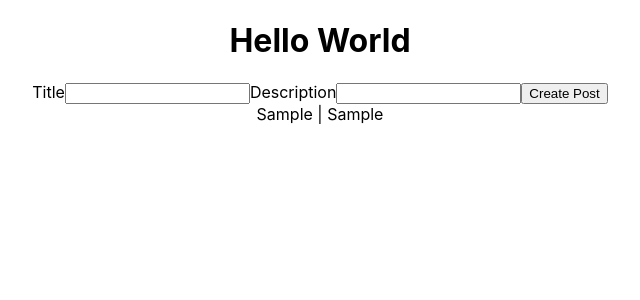
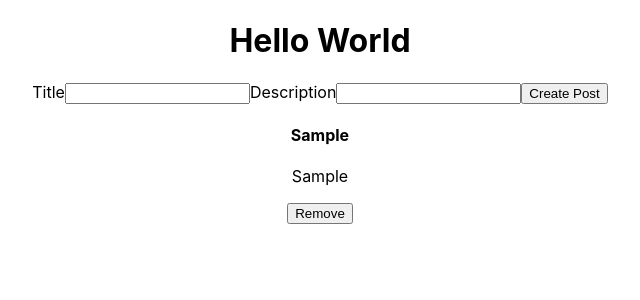
Before and after one commit to MayZhou-cc/travel-map, a React (Create React App) app in the folder client/: page / in a window 1280 px wide. Both pictures are taken after typing "Sample", "Sample" into the empty fields and a click on the button "Create Post". Shown: the top 300 px of the page, without its empty margins (320-960 px from the left). Built offline with nearby package versions, Linux system fonts and the light colour scheme; no server answers.

Commit message:
Styling and add delete post functionality

```diff
--- a/client/src/App.js
+++ b/client/src/App.jsx
@@ -1,4 +1,3 @@
-import logo from './logo.svg';
 import './App.css';
 import PostsList from './components/PostsList'
 
--- /dev/null
+++ b/client/src/components/Post.jsx
@@ -0,0 +1,17 @@
+import React from 'react'
+
+const Post = ({ post, removePost }) => (
+  <div>
+    <h4>
+      {post.title}
+    </h4>
+    <p>
+      {post.description}
+    </p>
+    <button onClick={() => removePost(post.id)}>
+      Remove
+    </button>
+  </div>
+)
+
+export default Post
--- a/client/src/components/PostsList.js
+++ b/client/src/components/PostsList.jsx
@@ -2,6 +2,7 @@ import React, { useState, useEffect } from 'react';
 import axios from 'axios';
 
 import NewPostForm from './NewPostForm'
+import Post from './Post'
 
 const PostsList = () => {
   useEffect(() => {
@@ -32,16 +33,22 @@ const PostsList = () => {
     setPosts([...posts, post])
   }
 
+  const removePost = id => {
+    axios.delete('/api/v1/posts/' + id)
+      .then(() => {
+        setPosts(posts.filter(post => post.id !== id))
+      })
+      .catch(error => console.log(error))
+  }
+
   return (
     <div>
       <div className="post-form">
         <NewPostForm initialFormState={initialFormState} addPost={addPost} />
       </div>
       <div className="posts-list">
-        {posts.map((post, index) => (
-          <div key={index}>
-            {post.title} | {post.description}
-          </div>
+        {posts.map((post) => (
+          <Post key={post.id} post={post} removePost={removePost} />
         ))}
       </div>
     </div>
```
Also changed, not shown: client/src/components/NewPostForm.jsx (renamed from client/src/components/NewPostForm.js).
